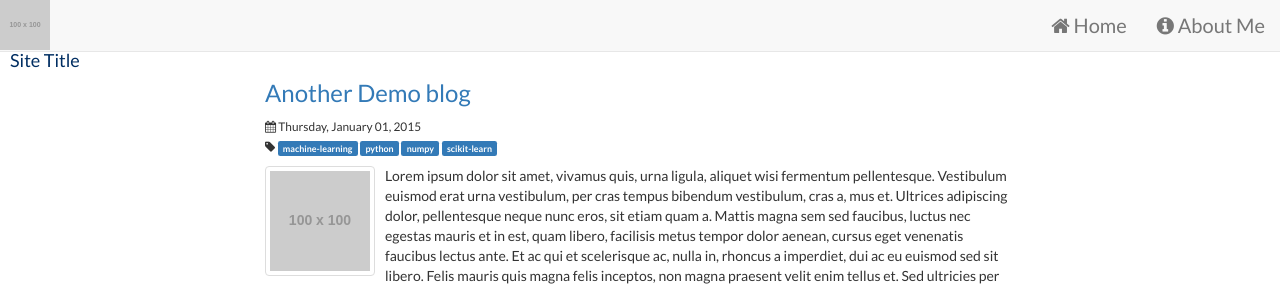
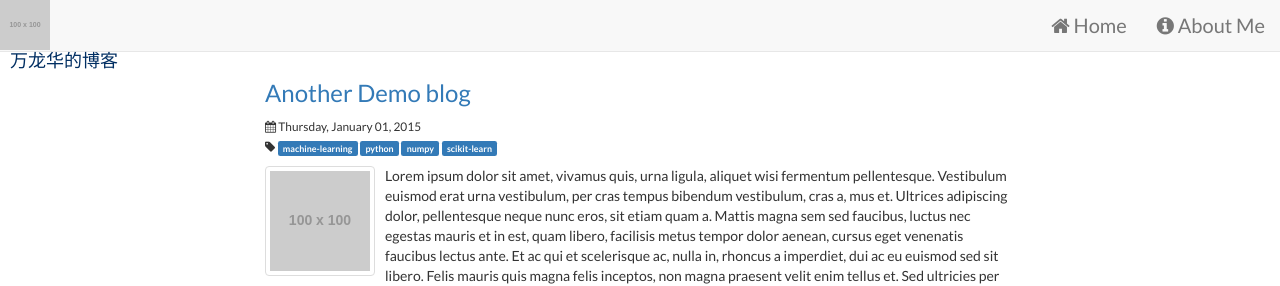
Before and after one commit to LonghuaWan/LonghuaWan.github.io, a Jekyll site: the page built from index.html, in a window 1280 px wide. Shown: the top 286 px of the page. Built offline with Jekyll 4.4.1, drawn with Linux system fonts in a browser that asks for light colours; nearby versions of some CDN libraries.

Commit message:
修改title和邮箱

```diff
--- a/_config.yml
+++ b/_config.yml
@@ -1,7 +1,7 @@
 # Site settings
-title: Site Title
-email: somename@somedomain.com
-description: "Site Description"
+title: '万龙华的博客'
+email: longhuawan@gmail.com
+description: '个人博客,技术相关(JAVA|算法|数据库|Linux|DM)'
 logo_location: "http://placehold.it/100x100&text=LOGO"
 
 #baseurl: "" # the subpath of your site, e.g. /blog/
```
